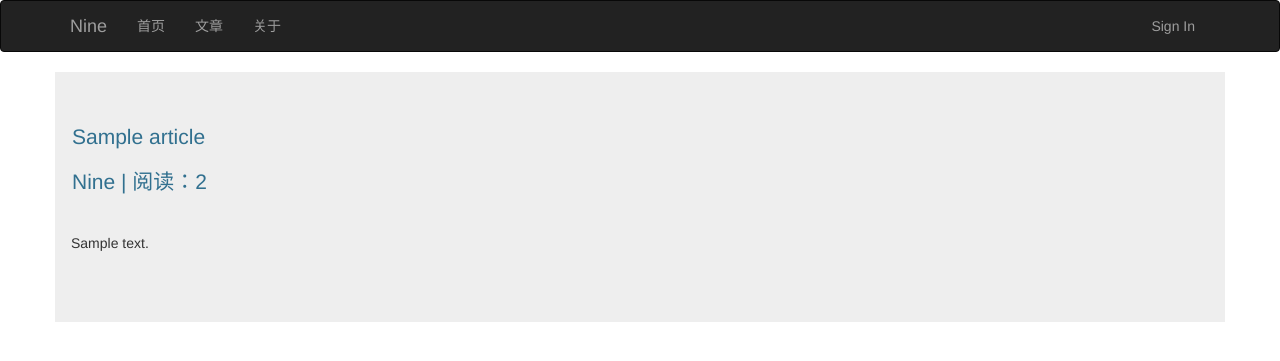
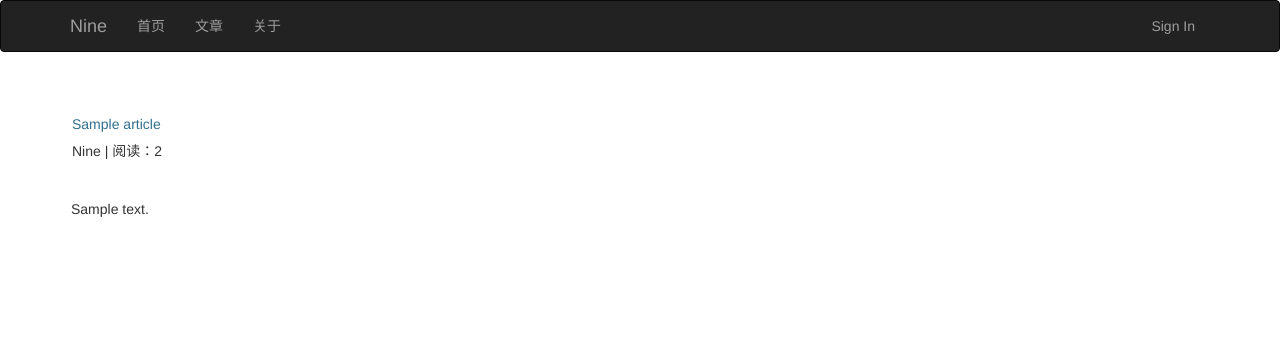
Before and after one commit to wkc2014/learn_flask, a Flask app: page /about in a window 1280 px wide. Shown: the top 361 px of the page. Run offline with Flask 2, Linux system fonts and the light colour scheme; tables that the repository leaves empty hold one stand-in row (values such as "Sample post"); some libraries are stand-ins or nearby versions.

Commit message:
add view article view_count

```diff
--- a/app/main/views.py
+++ b/app/main/views.py
@@ -108,7 +108,7 @@ def drops_list():
 
     return render_template('drops.html', posts=d_posts, pagination=pagination)
 
-@main.route('/drops/<drops_name>', methods=['GET', 'POST'])
+@main.route('/<drops_name>', methods=['GET', 'POST'])
 @login_required
 def drops(drops_name):
     drops = Drops.query.get_or_404(drops_name)
--- a/app/models.py
+++ b/app/models.py
@@ -167,7 +167,7 @@ class Article(db.Model):
     @staticmethod
     def on_change_body(target, value, oldvalue, initiator):
         allowed_tags = ['a', 'abbr', 'acronym', 'b', 'blockquote', 'code', 'em', 'li', 'i',
-                        'ol', 'pre', 'strong', 'ul', 'h1', 'h2', 'h3', 'p', ]
+                        'ol', 'pre', 'strong', 'ul', 'h1', 'h2', 'h3', 'p', 'h4' ,'h5','h6']
         target.body = bleach.linkify(bleach.clean(
             markdown(value, output_format='html'),
             tags=allowed_tags, strip=True))
--- a/app/templates/about.html
+++ b/app/templates/about.html
@@ -3,14 +3,14 @@
 {% block title %} 关于 {% endblock %}
 
 {% block content %}
-    <div class="container jumbotron">
+    <div class="container ">
         <div class="navbar ">
-            <div class="navbar ">
+            <div class="navbar page-header">
                 <p class="text-info">{{ posts.title }}</p>
-                <p class="text-info">Nine | 阅读：{{ posts.view_count }}</p>
+                <p class="text-info"><h5>Nine | 阅读：{{ posts.view_count }}</h5></p>
             </div>
             <div>
-                <div class="post-content">
+                <div class="post-content ">
                     {% if posts.body %}
                         {{ posts.body | safe }}
                     {% else %}
--- a/app/templates/article.html
+++ b/app/templates/article.html
@@ -5,9 +5,9 @@
 {% block page_content %}
     <div class="page-header">
 
-        <h1>
+        <h3>
             Show you something interesting!
-        </h1>
+        </h3>
 
     </div>
     <div>
```
Also changed, not shown: data-dev.sqlite.
